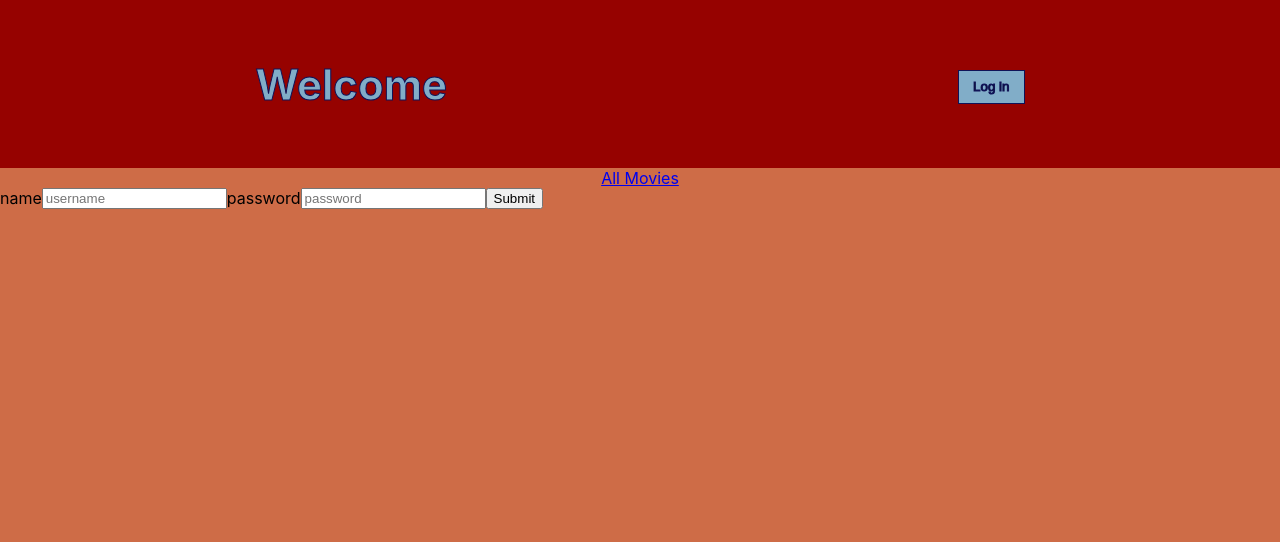
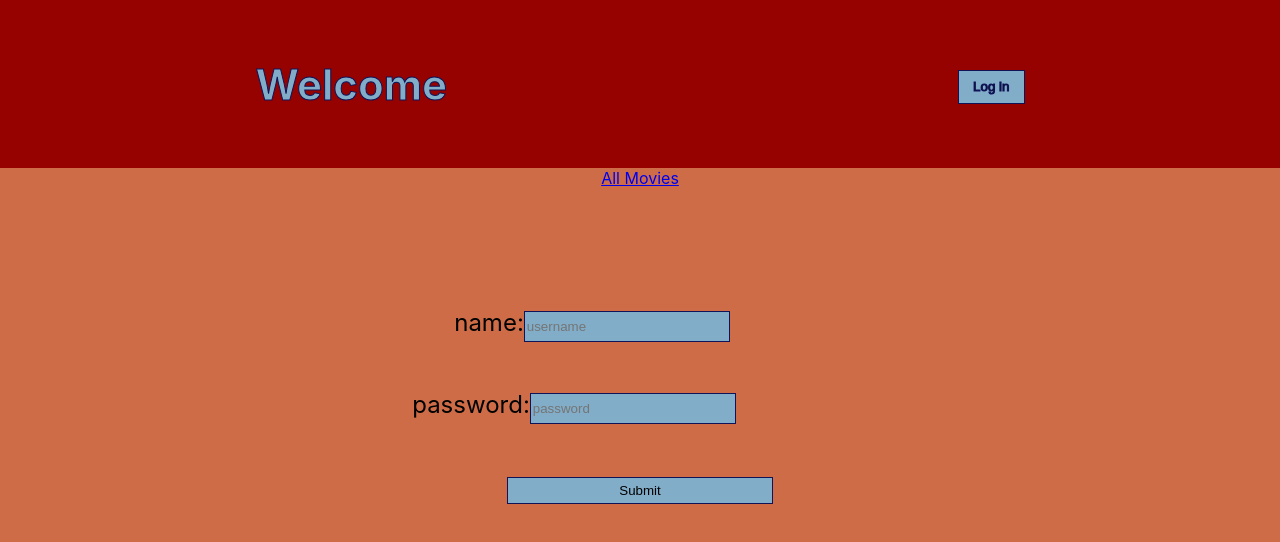
Before and after one commit to nware1066/independent-tomato, a React (Create React App) app: page /login in a window 1280 px wide. Shown: the top 542 px of the page. Built offline with nearby package versions, Linux system fonts and the light colour scheme; no server answers.

Commit message:
Add styling to login page

```diff
--- a/src/Login/Login.css
+++ b/src/Login/Login.css
@@ -1,20 +1,35 @@
 .login-form {
   display: flex;
+  flex-direction: column;
+  justify-content: flex-start;
 
 }
 
+.login-username {
+  margin-top: 5em;
+  margin-bottom: 2em;
+  margin-right: 4em;
+  font-size: 24px;
+}
 
+.login-password {
+  font-size: 24px;
+  margin-right: 5.5em;
 
+}
 
+.login-input {
+  height: 2em;
+  width: 15em;
+  border: 1px solid #101357;
+  background-color: #81ADC8;
+}
 
-
-
-/* Bright blue: #51e2f5
-
-Blue Green: #9df9ef
-
-Dusty White: #edf756
-
-Pink Sand: #ffa8B6
-
-Dark Sand: #a28089 */
+.submit-button {
+  align-self: center;
+  margin-top: 4em;
+  width: 20em;
+  height: 2em;
+  border: 1px solid #101357;
+  background-color: #81ADC8;
+}
--- a/src/Login/Login.js
+++ b/src/Login/Login.js
@@ -30,7 +30,8 @@ class Login extends Component  {
     return (
       <section className='login-container'>
         <form className='login-form'>
-          <label className='login-label' htmlFor='username'>name</label>
+          <div className='login-username'>
+            <label className='login-label' htmlFor='username'>name:</label>
             <input
               className='login-input'
               type='text'
@@ -39,16 +40,19 @@ class Login extends Component  {
               value={this.state.username}
               onChange = {this.handleInputChange}
             />
-          <label className='login-label' htmlFor='password'>password</label>
+          </div>
+          <div className='login-password'>
+            <label className='login-label' htmlFor='password'>password:</label>
             <input
               className='login-input'
-            type='text'
+              type='password'
               name='password'
               placeholder='password'
               value={this.state.password}
               onChange = {this.handleInputChange}
             />
-          <button onClick={ event => this.handleLogIn(event)}>Submit</button>
+          </div>
+          <button className='submit-button' onClick={ event => this.handleLogIn(event)}>Submit</button>
         </form>
       </section>
     )
```
Also changed, not shown: src/Header/header.css (+0 -21 lines). Lines whose indentation alone changed are shown as unchanged.
